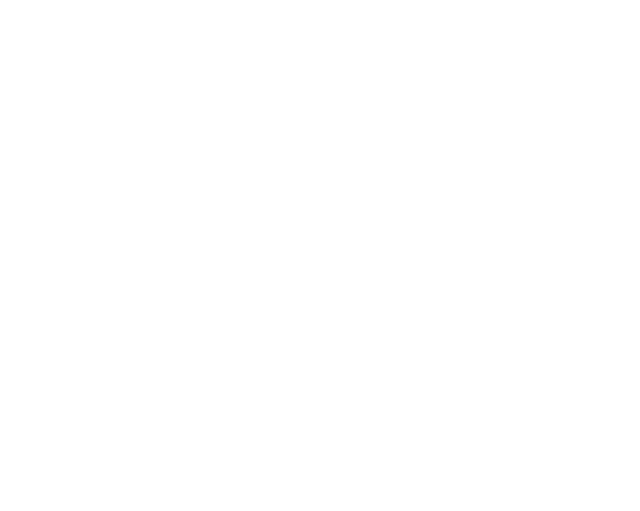
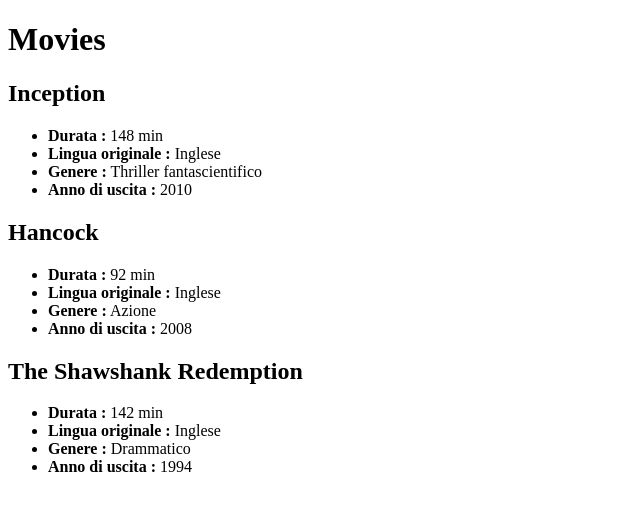
Before and after one commit to Zaplatynskyy/php-oop-1, a PHP site: page / in a window 1280 px wide. Before the commit the part shown is empty. Shown: the top 511 px of the page, without its empty margins (0-640 px from the left). Run offline with PHP 8.4, Linux system fonts and the light colour scheme.

Commit message:
stampa a schermo degli oggetti istanziati

```diff
--- a/index.php
+++ b/index.php
@@ -24,3 +24,43 @@ $movies[2]->setGenre('Drammatico');
 $movies[2]->setReleaseDate('1994');
 
 ?>
+
+<!DOCTYPE html>
+<html lang="en">
+<head>
+    <meta charset="UTF-8">
+    <meta http-equiv="X-UA-Compatible" content="IE=edge">
+    <meta name="viewport" content="width=device-width, initial-scale=1.0">
+    <title>Movies</title>
+</head>
+<body>
+    <h1>Movies</h1>
+
+        <?php foreach($movies as $movie){ ?>
+            <h2><?php echo $movie->getTitle(); ?></h2>
+
+            <ul>
+                <li>
+                    <strong>Durata :</strong>
+                    <?php echo $movie->getDuration(); ?> min
+                </li>
+
+                <li>
+                    <strong>Lingua originale :</strong>
+                    <?php echo $movie->getLanguage(); ?>
+                </li>
+
+                <li>
+                    <strong>Genere :</strong>
+                    <?php echo $movie->getGenre(); ?>
+                </li>
+
+                <li>
+                    <strong>Anno di uscita :</strong>
+                    <?php echo $movie->getReleaseDate(); ?>
+                </li>
+            </ul>
+        <?php } ?>
+
+</body>
+</html>
```
